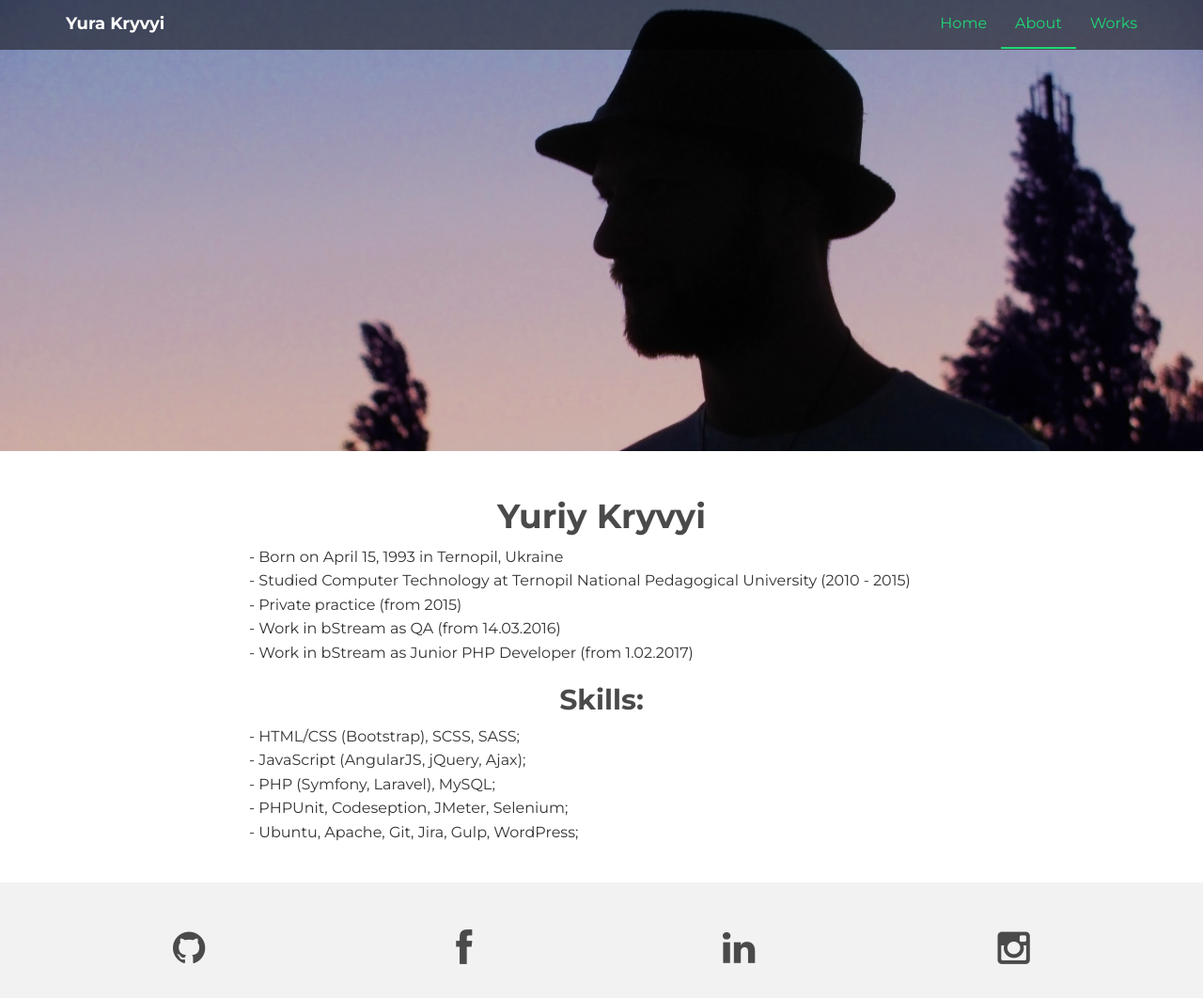
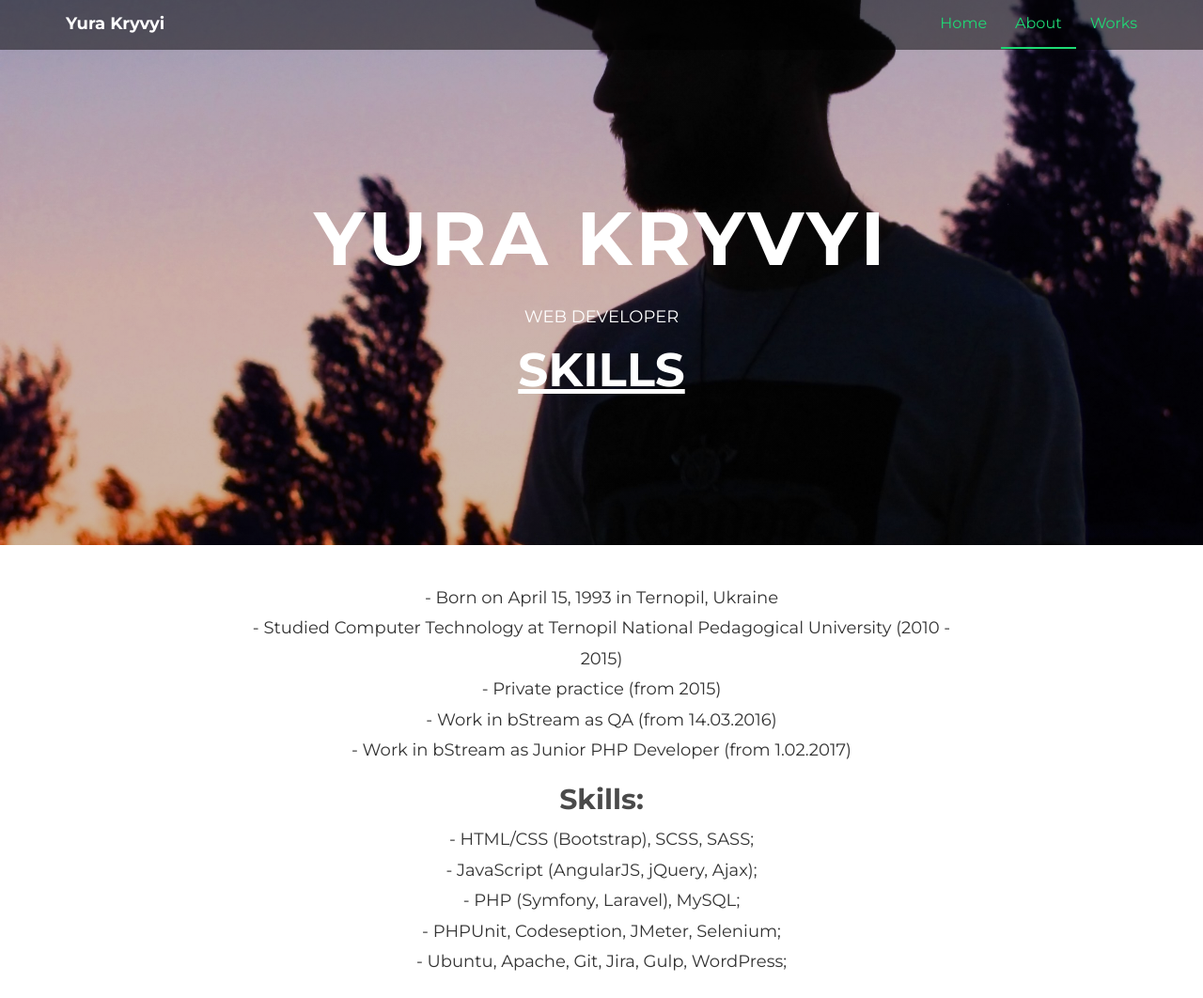
Before and after one commit to georgebent/georgebent.github.io, a plain HTML site: page about.html in a window 1280 px wide. Shown: the top 1062 px of the page at 94% size. Drawn offline with nearby package versions, Linux system fonts and the light colour scheme.

Commit message:
Fixes template

```diff
--- a/about.html
+++ b/about.html
@@ -55,7 +55,10 @@
 	<div id="aboutwrap">
 	    <div class="container">
 			<div class="row">
-				<div class="col-lg-6 col-lg-offset-3">
+				<div class="col-lg-8 col-lg-offset-2">
+					<h1>YURA KRYVYI</h1>
+					<h4>WEB DEVELOPER</h4>
+					<a href="#skills">SKILLS</a>
 				</div>
 			</div><! --/row -->
 	    </div> <!-- /container -->
@@ -64,8 +67,6 @@
 	<div class="container">
 		<div class="row centered mt mb">
 			<div class="col-lg-8 col-lg-offset-2">
-				<h1>Yuriy Kryvyi</h1>
-
 				<div class="about-wrapper">
 					<p class="info">
 						- Born on April 15, 1993 in Ternopil, Ukraine <br>
@@ -75,7 +76,7 @@
 						- Work in bStream as Junior PHP Developer (from 1.02.2017) <br>
 					</p>
 
-					<h2>
+					<h2 id="skills">
 						Skills:
 					</h2>
 
@@ -96,16 +97,16 @@
 	<div id="social">
 		<div class="container">
 			<div class="row centered">
-				<div class="col-sm-3">
+				<div class="col-xs-3">
 					<a href="https://github.com/georgebent" target="_blank"><i class="fa fa-github"></i></a>
 				</div>
-				<div class="col-sm-3">
+				<div class="col-xs-3">
 					<a href="https://www.facebook.com/yura.kryvyi" target="_blank"><i class="fa fa-facebook"></i></a>
 				</div>
-				<div class="col-sm-3">
+				<div class="col-xs-3">
 					<a href="https://www.linkedin.com/in/yuriy-kryvyi-2a3227137" target="_blank"><i class="fa fa-linkedin"></i></a>
 				</div>
-				<div class="col-sm-3">
+				<div class="col-xs-3">
 					<a href="https://www.instagram.com/georg_bent/" target="_blank"><i class="fa fa-instagram"></i></a>
 				</div>
 
--- a/assets/css/style.css
+++ b/assets/css/style.css
@@ -53,21 +53,7 @@
 	margin-bottom: 30px;
 }
 
-.img-portfolio {
-	display: inline-block;
-	height: 150px;
-}
 
-.about-wrapper .info {
-	text-align: left;
-	line-height: 1.6
-}
-
-.footer-on-works {
-    position: absolute;
-    width: 100%;
-    bottom: 0px;
-}
 
 /* ==========================================================================
    General styles
@@ -123,12 +109,28 @@ a:hover {
 	color: #1eda75;
 }
 
+.navbar-default .navbar-nav > li > a:hover {
+	color: #4ca25b;
+}
+
 .portfolio-in-works {
 	margin-top: 50px;
 }
 
 .gallery p {
 	margin: 10px 0;
+}
+
+.img-portfolio {
+	display: inline-block;
+	height: 150px;
+}
+
+.about-wrapper .info {
+	text-align: center;
+    font-size: 18px;
+    line-height: 1.8;
+    margin: 10px 0 20px;
 }
 
 /* ==========================================================================
@@ -142,6 +144,10 @@ a:hover {
 	text-align:center;
 	background-position: center center;
 	min-height: 650px;
+	background-attachment: fixed;
+    background-position: center;
+    background-repeat: no-repeat;
+    background-size: cover;
 	width: 100%;
 
     -webkit-background-size: 100%;
@@ -155,7 +161,7 @@ a:hover {
     background-size: cover;
 }
 
-#headerwrap h1 {
+#headerwrap h1, #aboutwrap h1 {
 	color:#ffffff;
 	padding-top: 10px;
 	padding-bottom: 20px;
@@ -164,9 +170,19 @@ a:hover {
 	font-weight: bold;
 }
 
-#headerwrap h4 {
+#headerwrap h4, #aboutwrap h4 {
 	font-weight: 400;
 	color: #ffffff
+}
+
+#aboutwrap a {
+	font-weight: 600;
+	font-size: 50px;
+	color: #ffffff;
+    text-decoration: underline;
+}
+#aboutwrap a:hover {
+	color: #68d676;
 }
 
 #social {
@@ -193,6 +209,12 @@ a:hover {
 #footerwrap p {
 	color: #f2f2f2;
 	margin-left: 10px;
+}
+
+.footer-on-works {
+    position: absolute;
+    width: 100%;
+    bottom: 0px;
 }
 
 #workwrap {
@@ -235,9 +257,11 @@ a:hover {
 	margin-top: -70px;
 	padding-top: 250px;
 	text-align:center;
-	background-attachment: relative;
-	background-position: center top;
-	min-height: 550px;
+	background-attachment: fixed;
+    background-position: center;
+    background-repeat: no-repeat;
+    background-size: cover;
+	min-height: 650px;
 	width: 100%;
 
     -webkit-background-size: 100%;
```
Also changed, not shown: index.html (+5 -5 lines).
